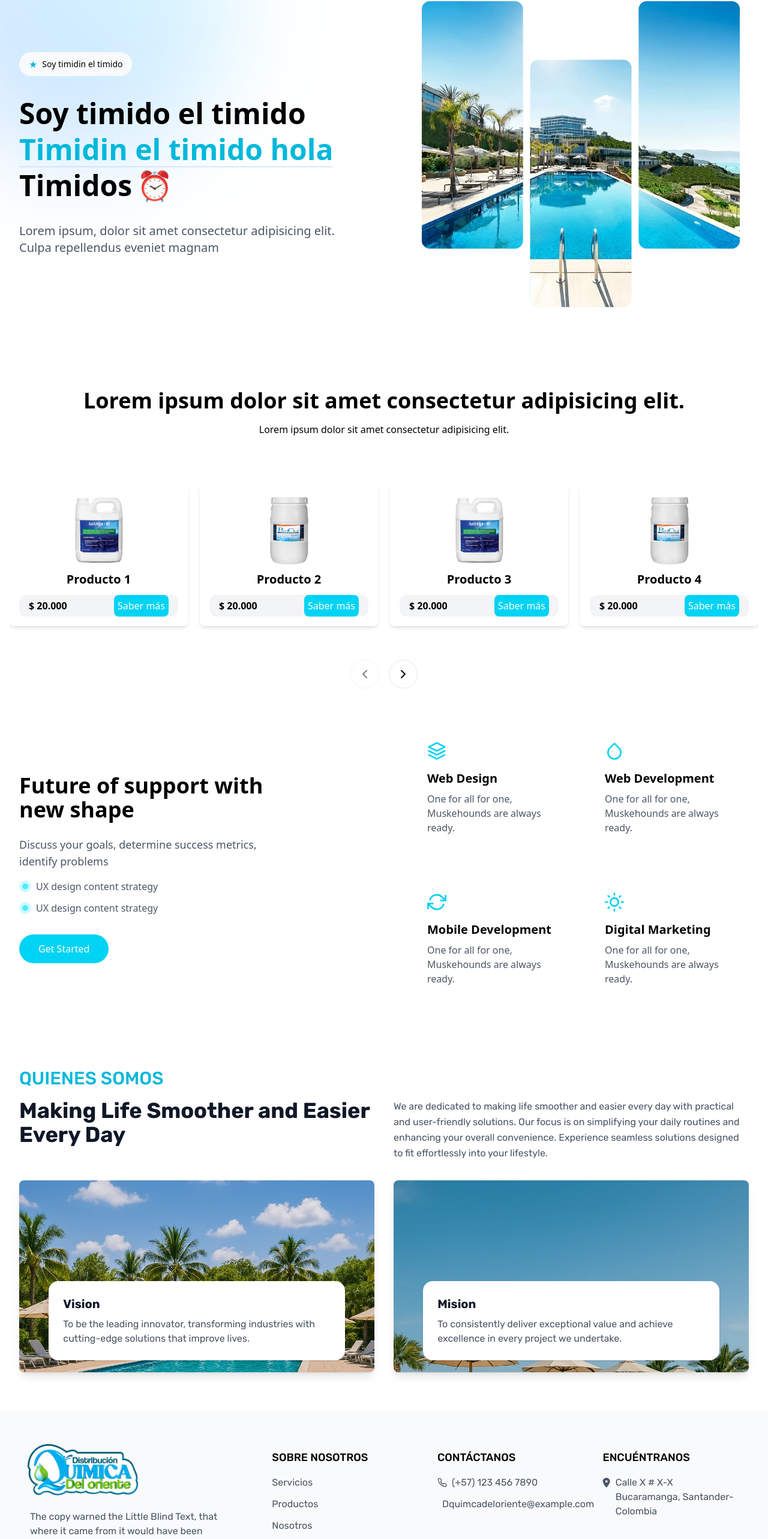
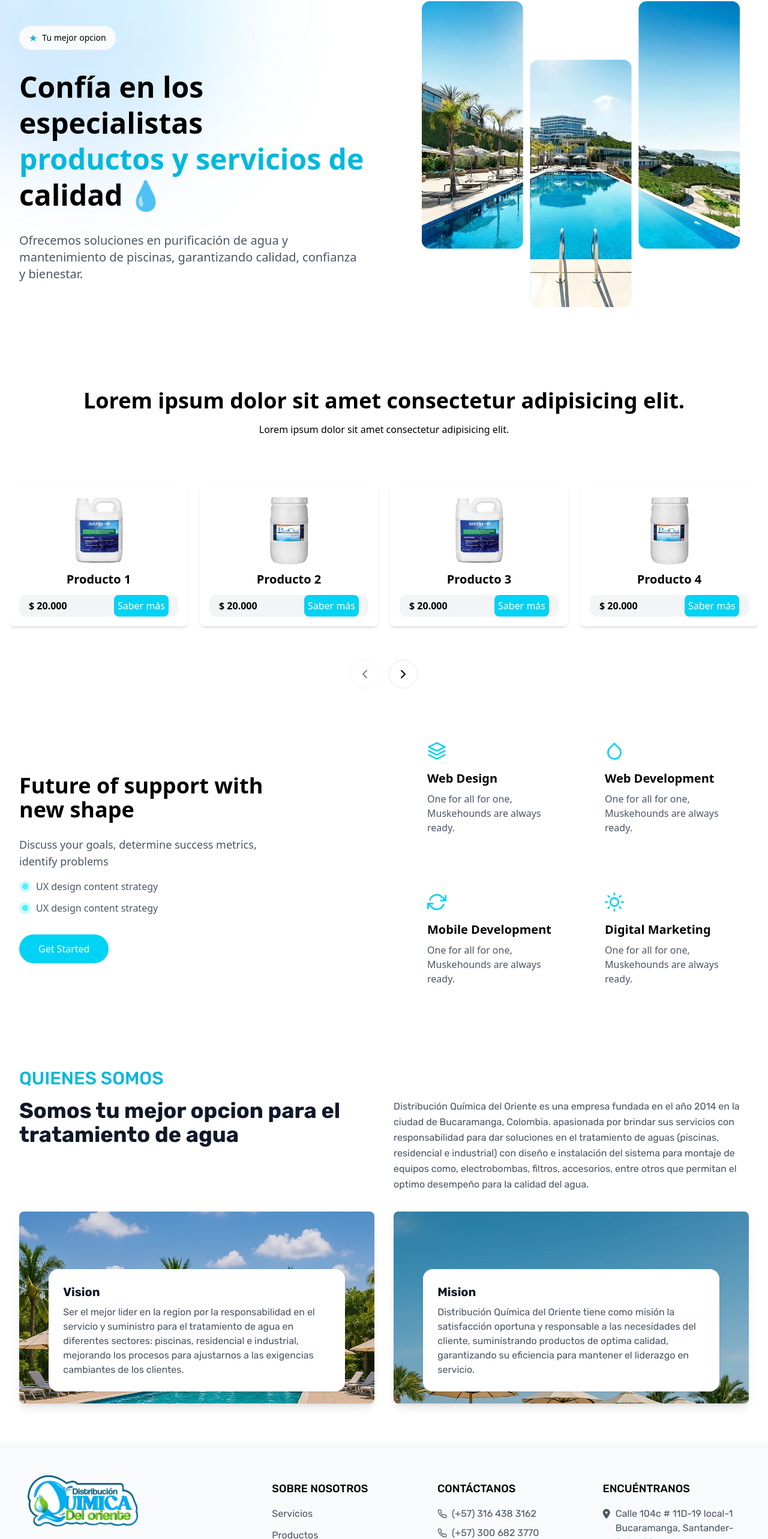
Before and after one commit to jafh1906/D.Q-del-oriente, a React (Vite) app: page / in a window 1280 px wide. Shown: the part 118-2684 px from the top of the page at 60% size. Built offline with nearby package versions, Linux system fonts and the light colour scheme.

Commit message:
se realizaron cambios

```diff
--- a/src/Components/Footer.jsx
+++ b/src/Components/Footer.jsx
@@ -13,8 +13,7 @@ export const Footer = () => {
               <img src={LOGO} className="" alt="LOGO" />
             </div>
             <p className="pl-4.5 text-gray-600">
-              The copy warned the Little Blind Text, that where it came from it
-              would have been rewritten a thousand times.
+              Cuidamos tu salud y bienestar con agua pura y piscinas impecables, brindando servicio confiable, profesional y de alta calidad siempre.
             </p>
           </div>
 
@@ -47,14 +46,20 @@ export const Footer = () => {
                 <h3 className="text-lg font-medium mb-4 uppercase">
                   Contáctanos
                 </h3>
-                <ul className="space-y-3 text-gray-600">
-                  <li className="flex items-center gap-2">
-                    <FiPhone />
-                    <span>(+57) 123 456 7890</span>
+                <ul className="space-y-3  text-gray-600">
+                  <li className="flex flex-col gap-2">
+                    <div className="flex items-center gap-2">
+                      <FiPhone />
+                      <span>(+57) 316 438 3162</span>
+                    </div>
+                    <div className="flex items-center gap-2">
+                      <FiPhone />
+                      <span>(+57) 300 682 3770</span>
+                    </div>
                   </li>
                   <li className="flex items-center gap-2">
                     <FiMail />
-                    <span>Dquimcadeloriente@example.com</span>
+                    <span>piscinasraul@hotmail.com</span>
                   </li>
                 </ul>
               </div>
@@ -68,7 +73,7 @@ export const Footer = () => {
                     <div className="flex items-start gap-2">
                       <FaLocationDot className="mt-1" />
                       <div>
-                        <p>Calle X # X-X</p>
+                        <p>Calle 104c # 11D-19 local-1</p>
                         <p>Bucaramanga, Santander-Colombia</p>
                       </div>
                     </div>
--- a/src/Components/Hero.jsx
+++ b/src/Components/Hero.jsx
@@ -8,23 +8,21 @@ export const Hero = () => {
           <span className="text-cyan-500 group-hover:text-amber-300 group-hover:scale-110 transition-transform">
             ★
           </span>
-          <span className="text-sm font-medium">Soy timidin el timido</span>
+          <span className="text-sm font-medium">Tu mejor opcion</span>
         </div>
 
         <h1 className="text-4xl md:text-4xl lg:text-5xl font-bold leading-tight">
-          Soy timido el timido
+          Confía en los especialistas
           <span className="text-cyan-500 relative inline-block">
-            Timidin el timido hola
-            <span className="absolute bottom-0 left-0 w-full h-0.5 bg-blue-200/60"></span>
+            productos y servicios de
+            {/* <span className="absolute bottom-0 left-0 w-full h-0.5 bg-blue-200/60"></span> */}
           </span>
-          <br />
-          Timidos
-          <span className="inline-block ml-2 animate-pulse">⏰</span>
+          <span>calidad</span>
+          <span className="inline-block ml-2 animate-pulse">💧</span>
         </h1>
 
         <p className="text-gray-600 text-lg md:text-xl max-w-xl">
-          Lorem ipsum, dolor sit amet consectetur adipisicing elit. Culpa
-          repellendus eveniet magnam
+          Ofrecemos soluciones en purificación de agua y mantenimiento de piscinas, garantizando calidad, confianza y bienestar.
         </p>
       </div>
 
--- a/src/Components/Mision.jsx
+++ b/src/Components/Mision.jsx
@@ -12,7 +12,7 @@ export const Mision = () => {
                 </h1>
                 <span className='bg-[#006b96] h-[3px] w-full my-5'></span>
                 <p className='letra-3 w-[520px] text-justify'>
-                    Lorem ipsum dolor sit amet consectetur adipisicing elit. Exercitationem sunt quis corrupti sequi rerum ratione saepe doloribus at eaque? Eos necessitatibus deleniti id molestiae saepe excepturi. Quod minus sapiente culpa odit unde provident, nulla, deserunt ratione animi nam, possimus dicta nisi eos facere non vitae id praesentium aperiam. Numquam, odio!
+                    Distribución Química del Oriente tiene como misión la satisfacción oportuna y responsable a las necesidades del cliente, suministrando productos de optima calidad, garantizando su eficiencia para mantener el liderazgo en servicio.
                 </p>
             </div>
             <div className='imgMision rounded-4xl'>
--- a/src/Components/Nosotros.jsx
+++ b/src/Components/Nosotros.jsx
@@ -6,16 +6,12 @@ export const Nosotros = () => {
       <div className="grid grid-cols-1 lg:grid-cols-2 gap-8">
         <div>
           <h1 className="text-3xl sm:text-4xl font-bold text-gray-900 mb-6">
-            Making Life Smoother and Easier Every Day
+            Somos tu mejor opcion para el tratamiento de agua
           </h1>
         </div>
         <div>
           <p className="text-gray-600 leading-relaxed">
-            We are dedicated to making life smoother and easier every day with
-            practical and user-friendly solutions. Our focus is on simplifying
-            your daily routines and enhancing your overall convenience.
-            Experience seamless solutions designed to fit effortlessly into your
-            lifestyle.
+            Distribución Química del Oriente es una empresa fundada en el año 2014 en la ciudad de Bucaramanga, Colombia. apasionada por brindar sus servicios con responsabilidad para dar soluciones en el tratamiento de aguas (piscinas, residencial e industrial) con diseño e instalación del sistema para montaje de equipos como, electrobombas, filtros, accesorios, entre otros que permitan el optimo desempeño para la calidad del agua.
           </p>
         </div>
       </div>
@@ -31,8 +27,7 @@ export const Nosotros = () => {
             <div className="bg-white shadow p-6 w-5/6 rounded-2xl mb-5">
               <h3 className="text-xl font-bold text-gray-900 mb-2">Vision</h3>
               <p className="text-gray-600">
-                To be the leading innovator, transforming industries with
-                cutting-edge solutions that improve lives.
+                Ser el mejor lider en la region por la responsabilidad en el servicio y suministro para el tratamiento de agua en diferentes sectores: piscinas, residencial e industrial, mejorando los procesos para ajustarnos a las exigencias cambiantes de los clientes.
               </p>
             </div>
           </div>
@@ -49,8 +44,7 @@ export const Nosotros = () => {
             <div className="bg-white shadow p-6 w-5/6 rounded-2xl mb-5">
               <h3 className="text-xl font-bold text-gray-900 mb-2">Mision</h3>
               <p className="text-gray-600">
-                To consistently deliver exceptional value and achieve excellence
-                in every project we undertake.
+                Distribución Química del Oriente tiene como misión la satisfacción oportuna y responsable a las necesidades del cliente, suministrando productos de optima calidad, garantizando su eficiencia para mantener el liderazgo en servicio.
               </p>
             </div>
           </div>
--- a/src/Components/Productos.jsx
+++ b/src/Components/Productos.jsx
@@ -1,6 +1,5 @@
 import { Products } from "../consts/Products";
 import { FiChevronLeft, FiChevronRight } from "react-icons/fi";
-
 import { Swiper, SwiperSlide } from "swiper/react";
 import { Navigation } from "swiper/modules";
 import "swiper/css";
```
